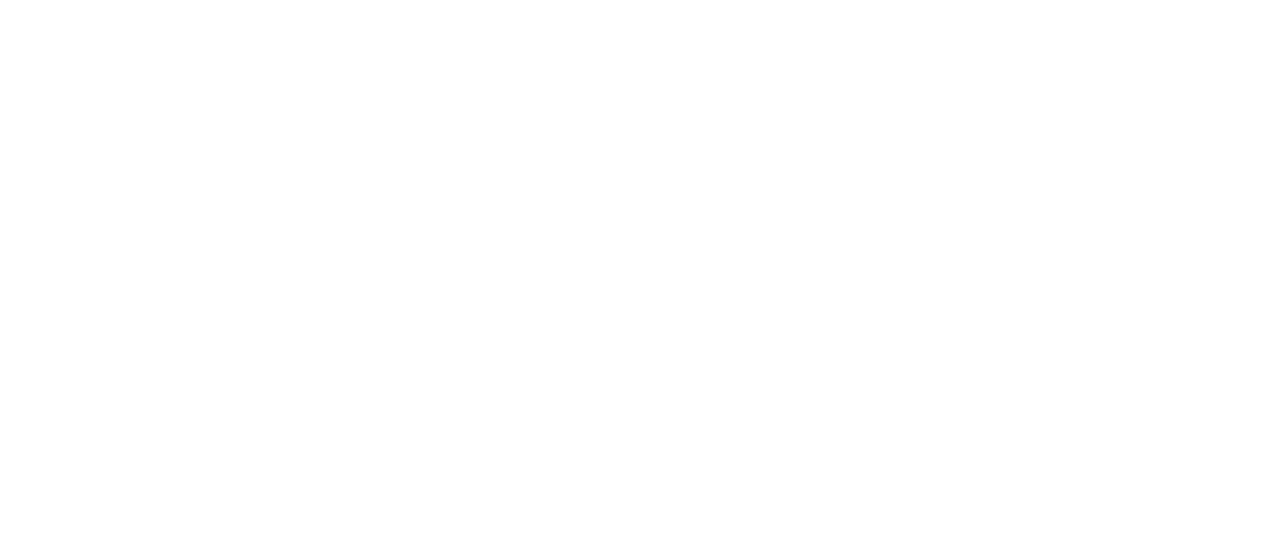
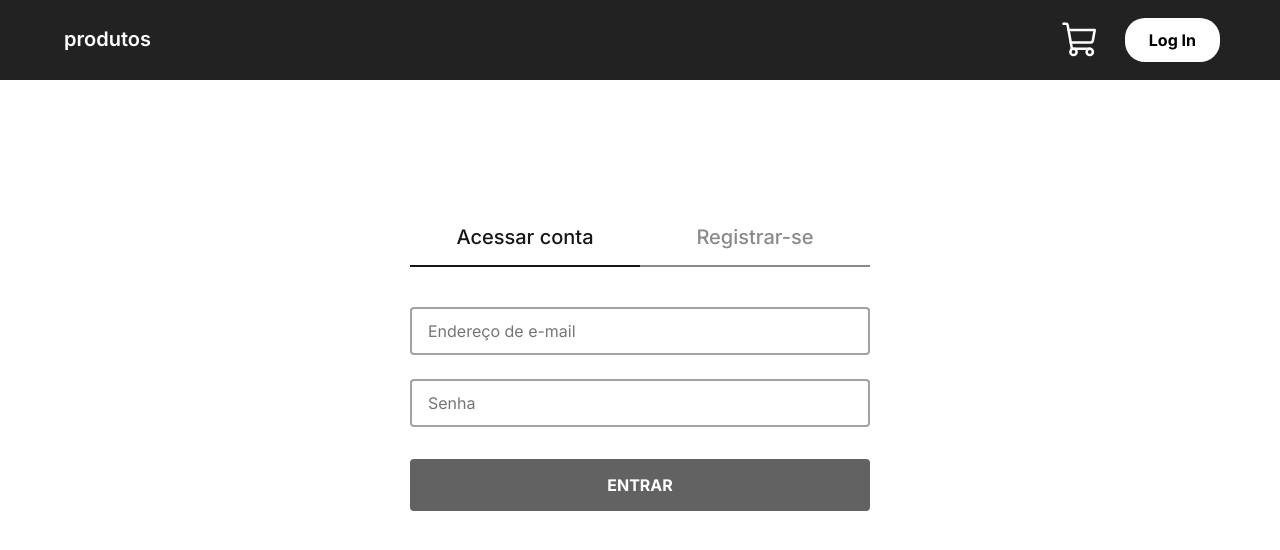
Before and after one commit to jotahdavid/allugator-client, a React (Vite) app: page /login in a window 1280 px wide. Before the commit this address had no page. Shown: the top 550 px of the page. Built offline with nearby package versions, Linux system fonts and the light colour scheme.

Commit message:
feat(Login): create page

```diff
--- a/src/Routes.tsx
+++ b/src/Routes.tsx
@@ -1,11 +1,13 @@
 import { Routes, Route } from 'react-router-dom';
 
 import { Products } from '@pages/Products';
+import { Login } from '@pages/Login';
 
 export default function AppRoutes() {
   return (
     <Routes>
       <Route path="/" element={<Products />} />
+      <Route path="/login" element={<Login />} />
     </Routes>
   );
 }
--- a/src/assets/styles/global.ts
+++ b/src/assets/styles/global.ts
@@ -17,4 +17,8 @@ export default createGlobalStyle`
   body {
     font-family: 'Inter', sans-serif;
   }
+
+  button {
+    cursor: pointer;
+  }
 `;
--- a/src/components/Header/index.tsx
+++ b/src/components/Header/index.tsx
@@ -1,3 +1,4 @@
+import { Link, useLocation } from 'react-router-dom';
 import { ShoppingCart } from 'phosphor-react';
 
 import {
@@ -9,12 +10,14 @@ interface HeaderProps {
 }
 
 export function Header({ isLogged }: HeaderProps) {
+  const location = useLocation();
+
   return (
     <Container>
       <StyledHeader>
         <NavLinks>
-          <NavLink active>
-            <a href="/">Produtos</a>
+          <NavLink active={location.pathname === '/'}>
+            <Link to="/">Produtos</Link>
           </NavLink>
         </NavLinks>
 
--- /dev/null
+++ b/src/pages/Login/index.tsx
@@ -0,0 +1,86 @@
+import { useState } from 'react';
+
+import { Header } from '@components/Header';
+import * as Styled from './styles';
+
+function SignInForm() {
+  return (
+    <Styled.Form>
+      <Styled.Input
+        type="email"
+        placeholder="Endereço de e-mail"
+      />
+      <Styled.Input
+        type="password"
+        placeholder="Senha"
+      />
+
+      <Styled.ButtonSubmit disabled>
+        Entrar
+      </Styled.ButtonSubmit>
+    </Styled.Form>
+  );
+}
+
+function SignUpForm() {
+  return (
+    <Styled.Form>
+      <Styled.Input
+        placeholder="Nome"
+      />
+      <Styled.Input
+        type="email"
+        placeholder="Endereço de e-mail"
+      />
+      <Styled.Input
+        type="password"
+        placeholder="Senha"
+      />
+      <Styled.Input
+        type="password"
+        placeholder="Confirmar senha"
+      />
+
+      <Styled.ButtonSubmit disabled>
+        Registrar
+      </Styled.ButtonSubmit>
+    </Styled.Form>
+  );
+}
+
+type Tab = 'signin' | 'signup';
+
+export function Login() {
+  const [tab, setTab] = useState<Tab>('signin');
+
+  function handleTabClick(tabClicked: Tab) {
+    if (tabClicked !== tab) {
+      setTab(tabClicked);
+    }
+  }
+
+  return (
+    <>
+      <Header />
+
+      <Styled.Container as="main">
+        <Styled.Tabs>
+          <Styled.Tab
+            active={tab === 'signin'}
+            onClick={() => handleTabClick('signin')}
+          >
+            Acessar conta
+          </Styled.Tab>
+          <Styled.Tab
+            active={tab === 'signup'}
+            onClick={() => handleTabClick('signup')}
+          >
+            Registrar-se
+          </Styled.Tab>
+        </Styled.Tabs>
+
+        {tab === 'signin' ? <SignInForm /> : <SignUpForm />}
+      </Styled.Container>
+    </>
+  );
+}
--- /dev/null
+++ b/src/pages/Login/styles.tsx
@@ -0,0 +1,112 @@
+import styled, { css } from 'styled-components';
+import { rem } from '@assets/styles/utils';
+
+export const Container = styled.div`
+  width: 90%;
+  max-width: ${rem(460)};
+  margin: 0 auto;
+  height: calc(80% - ${rem(80)});
+
+  display: flex;
+  flex-direction: column;
+  justify-content: center;
+`;
+
+export const Tabs = styled.div`
+  width: 100%;
+  display: flex;
+  margin-bottom: ${rem(40)};
+`;
+
+type StyledTabProps = {
+  active?: boolean;
+};
+
+export const Tab = styled.button<StyledTabProps>`
+  border: none;
+  appearance: none;
+
+  flex: 1;
+  background-color: transparent;
+  padding: 1rem 0;
+  border-bottom: 2px solid rgba(23, 23, 23, 1);
+
+  font-family: inherit;
+  font-weight: 500;
+  font-size: ${rem(20)};
+  color: rgba(23, 23, 23, 1);
+
+  cursor: default;
+
+  ${({ active }) => !active && css`
+    opacity: 0.5;
+    transition: opacity 200ms ease;
+    cursor: pointer;
+
+    &:hover {
+      opacity: 1;
+    }
+  `}
+`;
+
+Tab.defaultProps = {
+  active: false,
+};
+
+export const Form = styled.form`
+  width: 100%;
+
+  input:not(:last-of-type) {
+    margin-bottom: ${rem(24)};
+  }
+
+  input:last-of-type {
+    margin-bottom: ${rem(32)};
+  }
+`;
+
+export const Input = styled.input`
+  width: 100%;
+  padding: ${rem(12)} 1rem;
+
+  outline: none;
+  appearance: none;
+
+  border: 2px solid rgba(23, 23, 23, 0.4);
+  border-radius: 4px;
+
+  font-size: 1rem;
+  font-weight: 400;
+  font-family: inherit;
+  color: rgba(23, 23, 23, 1);
+
+  transition: border-color 200ms ease;
+
+  &:placeholder {
+    color: rgba(23, 23, 23, 0.4);
+  }
+
+  &:focus {
+    border-color: rgba(23, 23, 23, 1);
+  }
+`;
+
+export const ButtonSubmit = styled.button.attrs({ type: 'submit' })`
+  border: none;
+  appearance: none;
+
+  width: 100%;
+  padding: 1rem;
+  border-radius: 4px;
+
+  text-transform: uppercase;
+  font-family: inherit;
+  font-size: 1rem;
+  font-weight: 700;
+  color: #fff;
+
+  &:disabled {
+    background-color: rgba(98, 98, 98, 1);
+    cursor: default;
+  }
+`;
```
